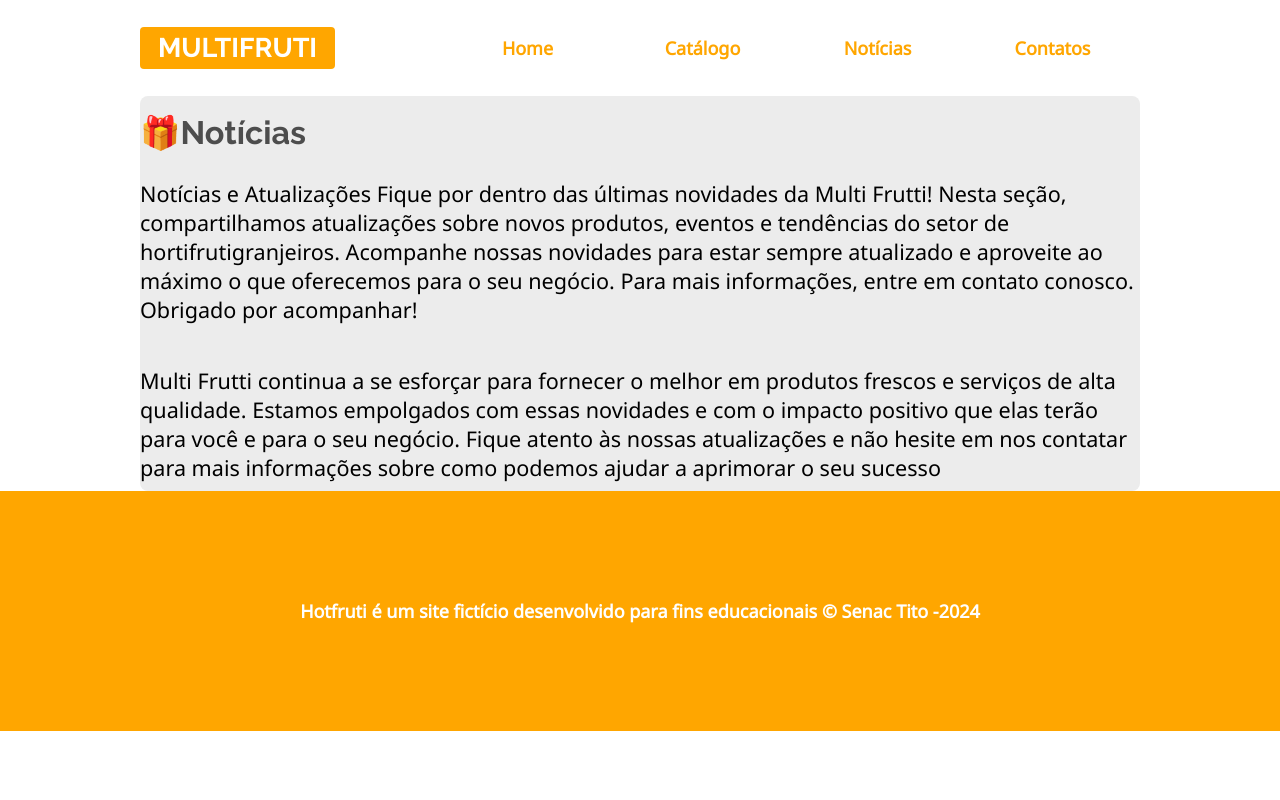
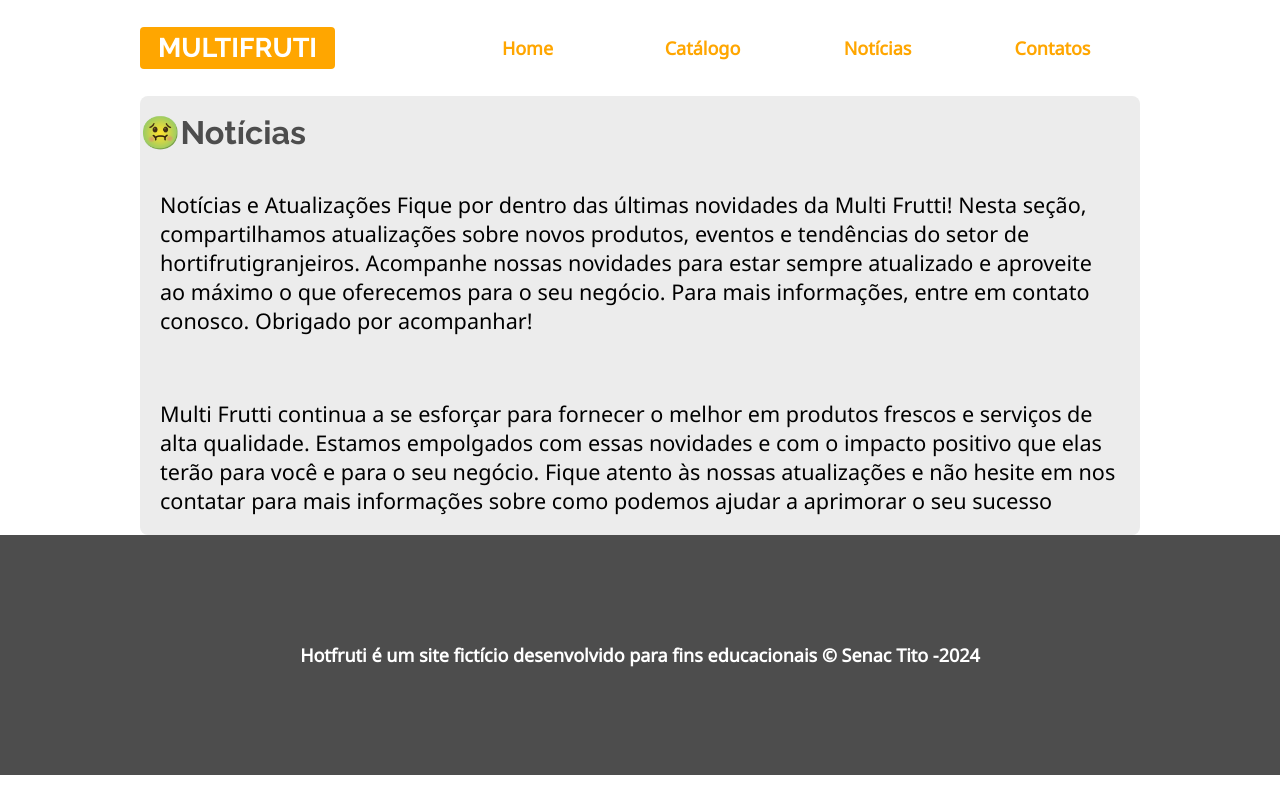
Before and after one commit to carllos39/hotifruti, a plain HTML site: page noticias.html in a window 1280 px wide. Drawn offline with nearby package versions, Linux system fonts and the light colour scheme; a script that the page names is missing.

Commit message:
atualizar

```diff
--- a/css/estilo.css
+++ b/css/estilo.css
@@ -180,7 +180,7 @@ article h2 {
 }
 
 article p {
-    padding: 0.5rem 0;
+    padding: 20px;
     font-size: 1.2rem;
 }
 
@@ -220,7 +220,8 @@ address {
 }
 
 footer {
-    background-color: var(--cor-escura);
+     background-color: #4d4d4d;
+
     color: var(--cor-clara);
     height: 30vh;
     display: flex;
--- a/noticias.html
+++ b/noticias.html
@@ -4,14 +4,12 @@
 <head>
     <meta charset="UTF-8">
     <meta name="viewport" content="width=device-width, initial-scale=1.0">
-    <title>Produtos-MiltiFruti</title>
+    <title>Produtos-MultiFruti</title>
     <!-- Importando pluguim ligtbox -->
     <link rel="stylesheet" href="lightbox/css/lightbox.min.css">
     <link rel="stylesheet" href="css/estilo.css">
     <style>
-        .conteudo h2::before {
-            content: "🎁";
-        }
+
     </style>
 </head>
 
```
Also changed, not shown: catalogo.html (+1 -1 lines), contato.html (+2 -2 lines).
